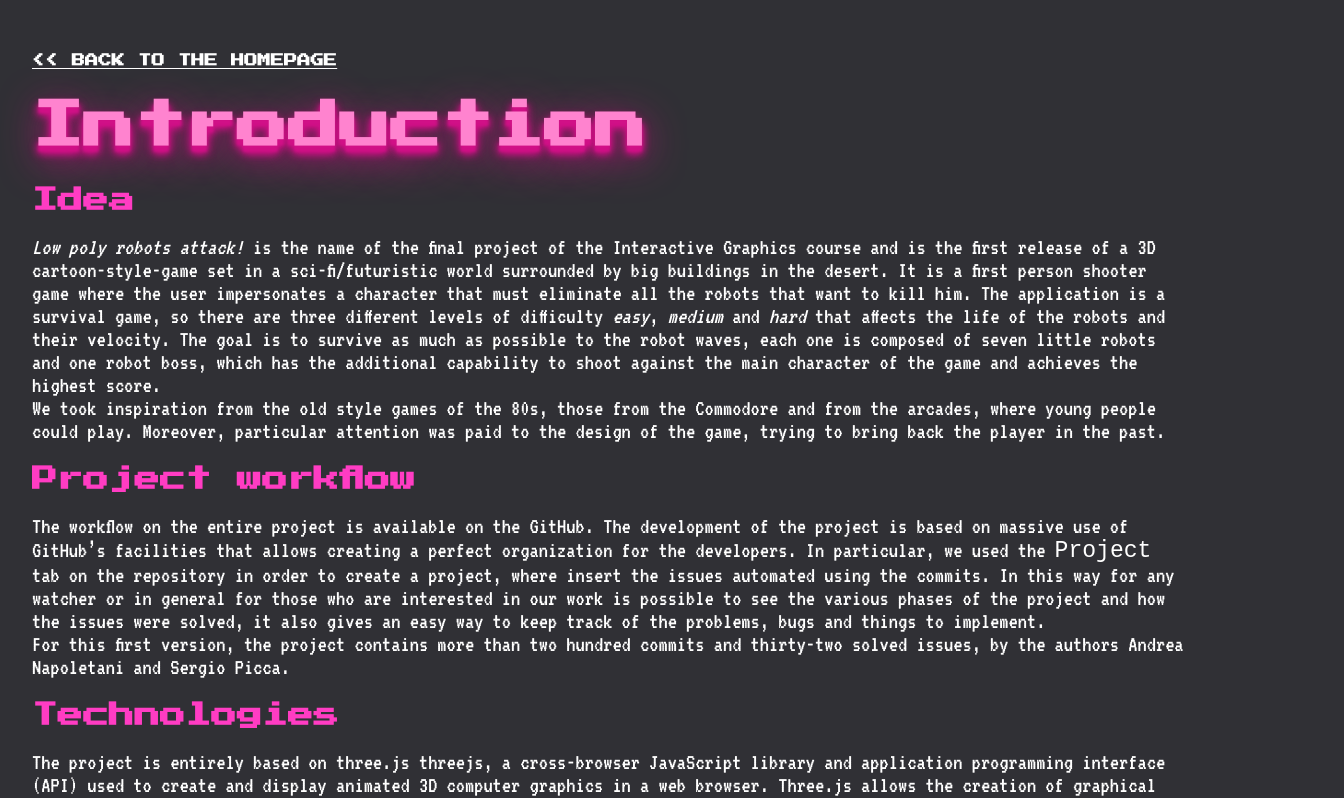
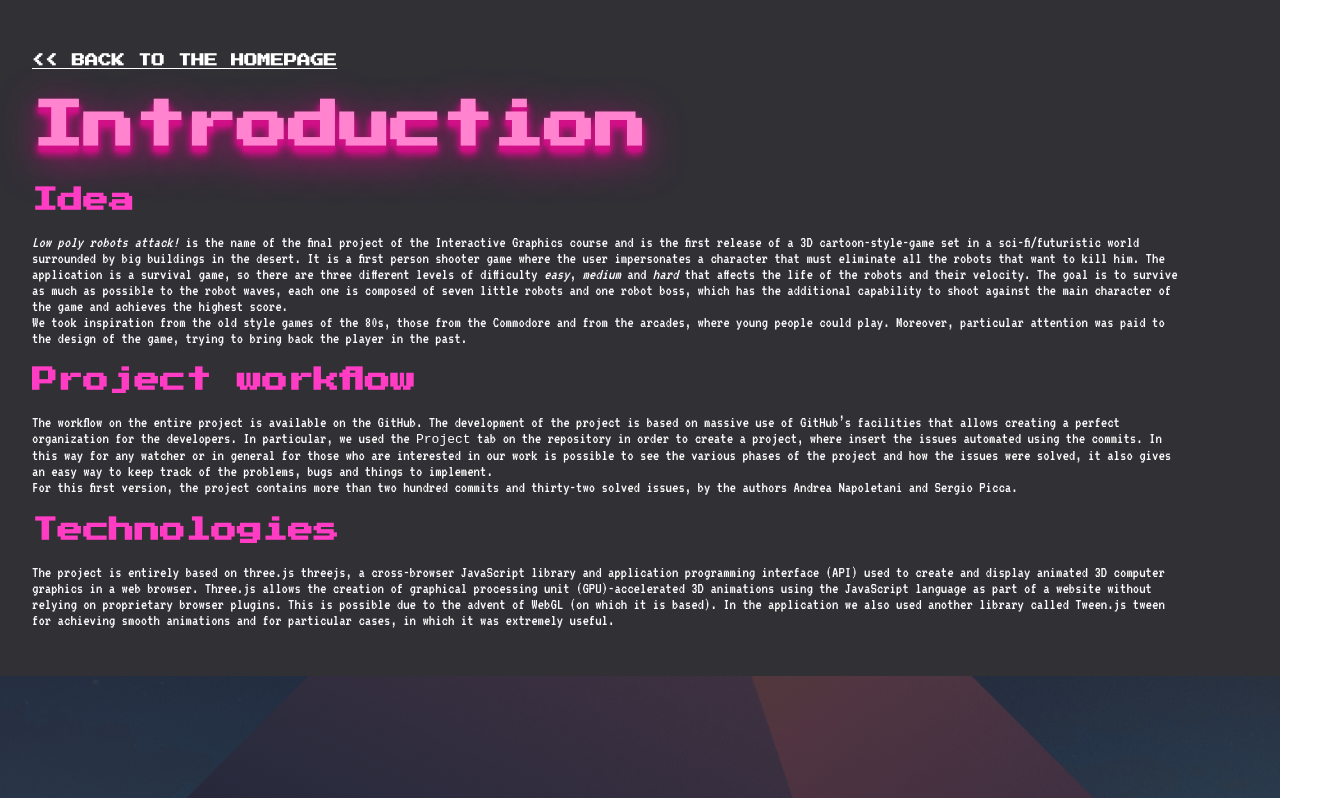
Before and after one commit to sergiopicca/lowPolyRobotsAttack, a React (Create React App) app: page /lowPolyRobotsAttack/LVL1 in a window 1280 px wide. Shown: the top 798 px of the page, 1344 px wide, since content can reach past the window. Built offline with nearby package versions, Linux system fonts and the light colour scheme.

Commit message:
Adjust layout of the main page

```diff
--- a/src/chapters/chapter.scss
+++ b/src/chapters/chapter.scss
@@ -10,8 +10,6 @@ $low-poly-dark: #303035;
 .chapter{
  padding: 2rem;
  background-color: $low-poly-dark;
- height: 100%;
- width: 100%;
 }
 
 .chapter h2 {
@@ -33,9 +31,9 @@ $low-poly-dark: #303035;
 
 .chapter p{
  color: white;
- width: 90%;
+ width: 90vw;
  font-family: 'VT323', monospace;
- font-size: 1.8vw;
+ //font-size: 1.8vw;
 }
 
 .chapter-title{
--- a/src/index.scss
+++ b/src/index.scss
@@ -22,13 +22,10 @@ body {
 .app{
   display: grid;
   grid-template-rows: auto auto auto;
-  grid-template-columns: repeat(auto-fit,  1fr);
   grid-template-areas:
   "about"
   "title"
   "level-selection";
-  justify-content: stretch;
-  justify-items: stretch;
   grid-gap: 1em;
 }
 /**
@@ -65,8 +62,8 @@ a > h5:hover{
  */
 .title{
   grid-area: title;
-  height: 100%;
-  width: 100%;
+  justify-self: stretch;
+  align-self: stretch;
   text-align: center;
 }
 
@@ -119,13 +116,15 @@ a > h5:hover{
  * Style of the level selection section
  */
 .lvl-selection{
+  align-self: stretch;
+  justify-self: stretch;
   grid-area: level-selection;
   background-color: rgba($color: #000000, $alpha: .6);
-  width: 100%;
 }
 
 .lvl-selection .card-container {
   display: grid;
+  grid-template-rows: 18vw;
   grid-template-columns: repeat(auto-fit, minmax(320px, 1fr));
   align-items: center;
   grid-gap: 2.5rem;
@@ -136,7 +135,7 @@ a > h5:hover{
   justify-self: center;
   padding: 1rem;
   border: 2px solid $low-poly-blue;
-  height: 95%;
+  height: 100%;
   width: 80%;
   color: white;
   text-align: center;
```
